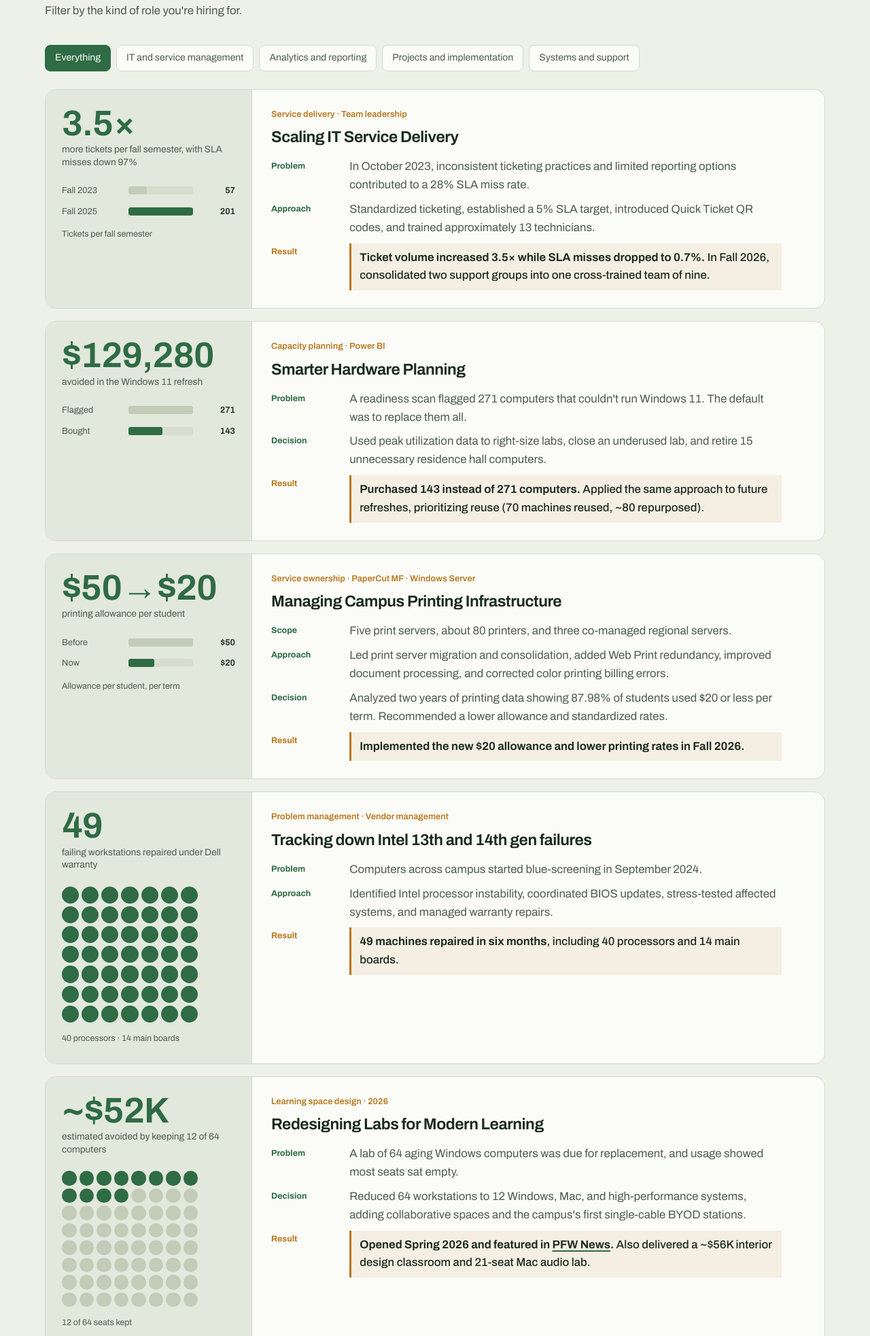
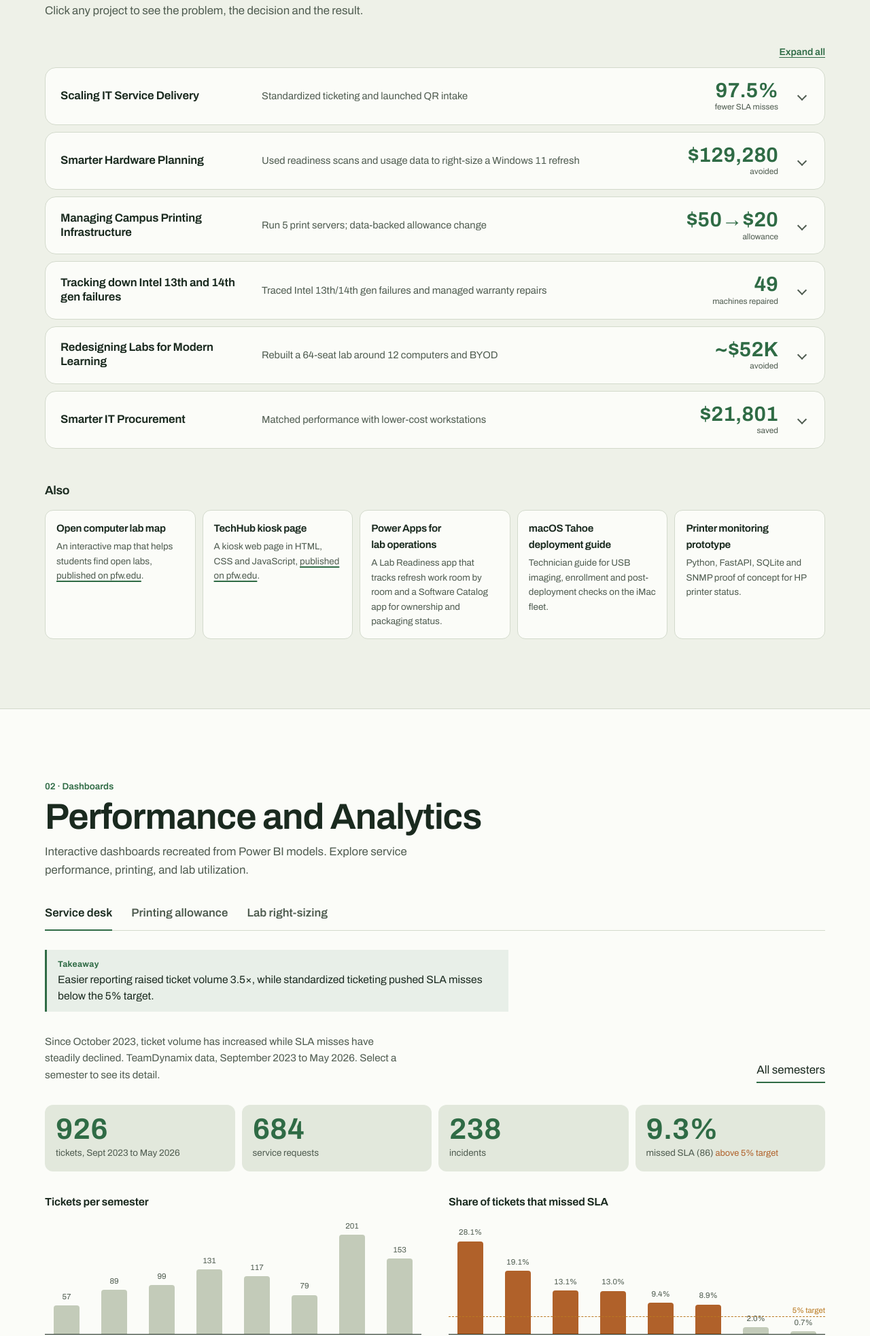
Before and after one commit to maktarimajed/maktarimajed.github.io, a plain HTML site: page index.html in a window 1280 px wide. Shown: the part 1095-3060 px from the top of the page at 68% size. Drawn offline with Linux system fonts and the light colour scheme.

Commit message:
Collapsible project summary; remove role filter
Co-Authored-By: Claude Opus 5.5 <noreply@anthropic.com>

```diff
--- a/index.html
+++ b/index.html
@@ -315,6 +315,32 @@ footer .in{display:flex;flex-wrap:wrap;justify-content:space-between;gap:6px 24p
 .slapair div:last-child{text-align:right}
 .slapair div:last-child b{color:var(--bgold)}
 .slapair span{font-size:.8rem;color:var(--bmid)}
+/* collapsible case rows */
+#cases{gap:10px}
+details.case{display:block;grid-template-columns:none;overflow:hidden}
+details.case > summary{list-style:none;cursor:pointer;display:grid;grid-template-columns:minmax(0,17rem) minmax(0,1fr) auto 22px;gap:6px 24px;align-items:center;padding:18px 22px}
+details.case > summary::-webkit-details-marker{display:none}
+details.case > summary:hover .s-title{color:var(--accent)}
+.s-title{font-weight:650;font-size:1.05rem;letter-spacing:-.01em;line-height:1.25}
+.s-line{color:var(--mid);font-size:.92rem;line-height:1.4}
+.s-fig{text-align:right;line-height:1}
+.s-fig b{display:block;font-stretch:66%;font-weight:650;font-size:1.9rem;color:var(--accent)}
+.s-fig small{font-size:.74rem;color:var(--mid)}
+.s-chev{width:10px;height:10px;border-right:2px solid var(--mid);border-bottom:2px solid var(--mid);transform:rotate(45deg);justify-self:center;transition:transform .2s}
+details.case[open] .s-chev{transform:rotate(225deg)}
+details.case[open] > summary{border-bottom:1px solid var(--line)}
+.case-body{display:grid;grid-template-columns:minmax(0,19rem) minmax(0,1fr)}
+.case-tools{display:flex;justify-content:flex-end;margin-bottom:10px}
+.expand-all{font-size:.88rem;color:var(--accent);font-weight:600;text-decoration:underline;text-underline-offset:3px}
+@media (max-width:760px){
+  details.case > summary{grid-template-columns:minmax(0,1fr) auto 18px;padding:16px}
+  .s-line{grid-column:1/2;grid-row:2}
+  .s-title{grid-column:1/2}
+  .s-fig{grid-row:1/3;grid-column:2}
+  .s-chev{grid-row:1/3;grid-column:3}
+  .s-fig b{font-size:1.6rem}
+  .case-body{grid-template-columns:1fr}
+}
 @media (prefers-reduced-motion:reduce){*{transition:none!important}html{scroll-behavior:auto}}
 </style>
 <script type="text/javascript">
@@ -381,40 +407,52 @@ footer .in{display:flex;flex-wrap:wrap;justify-content:space-between;gap:6px 24p
   <div class="in">
     <div class="sec-h">
       <div><span class="n">01 · Selected work</span><h2 id="work-h">Challenges, decisions, and results</h2></div>
-      <p>Filter by the kind of role you're hiring for.</p>
+      <p>Click any project to see the problem, the decision and the result.</p>
     </div>
-    <div class="chips" role="group" aria-label="Role type" id="lenses">
-      <button class="chip" type="button" data-lens="all" aria-pressed="true">Everything</button>
-      <button class="chip" type="button" data-lens="it-management" aria-pressed="false">IT and service management</button>
-      <button class="chip" type="button" data-lens="analytics" aria-pressed="false">Analytics and reporting</button>
-      <button class="chip" type="button" data-lens="projects" aria-pressed="false">Projects and implementation</button>
-      <button class="chip" type="button" data-lens="systems" aria-pressed="false">Systems and support</button>
-    </div>
+    <div class="case-tools"><button type="button" class="expand-all" id="expandAll" aria-expanded="false">Expand all</button></div>
     <div id="cases">
-      <article class="case" data-lenses="it-management">
-        <div class="viz"><b class="fig">3.5×</b><p class="figl">more tickets per fall semester, with SLA misses down 97%</p><div class="mbars"><div class="mb"><span>Fall 2023</span><div class="mbt"><div class="mbf mute" style="width:28.4%"></div></div><b>57</b></div><div class="mb"><span>Fall 2025</span><div class="mbt"><div class="mbf " style="width:100%"></div></div><b>201</b></div></div><p class="vizcap"><span>Tickets per fall semester</span></p></div>
-        <div class="txt"><p class="meta">Service delivery · Team leadership</p><h3>Scaling IT Service Delivery</h3><dl class="pcr"><dt>Problem</dt><dd>In October 2023, inconsistent ticketing practices and limited reporting options contributed to a 28% SLA miss rate.</dd><dt>Approach</dt><dd>Standardized ticketing, established a 5% SLA target, introduced Quick Ticket QR codes, and trained approximately 13 technicians.</dd><dt class="res">Result</dt><dd class="res"><b>Ticket volume increased 3.5× while SLA misses dropped to 0.7%.</b> In Fall 2026, consolidated two support groups into one cross-trained team of nine.</dd></dl></div>
-      </article>
-      <article class="case" data-lenses="analytics it-management projects">
-        <div class="viz"><b class="fig">$129,280</b><p class="figl">avoided in the Windows 11 refresh</p><div class="mbars"><div class="mb"><span>Flagged</span><div class="mbt"><div class="mbf mute" style="width:100%"></div></div><b>271</b></div><div class="mb"><span>Bought</span><div class="mbt"><div class="mbf " style="width:52.8%"></div></div><b>143</b></div></div></div>
-        <div class="txt"><p class="meta">Capacity planning · Power BI</p><h3>Smarter Hardware Planning</h3><dl class="pcr"><dt>Problem</dt><dd>A readiness scan flagged 271 computers that couldn't run Windows 11. The default was to replace them all.</dd><dt>Decision</dt><dd>Used peak utilization data to right-size labs, close an underused lab, and retire 15 unnecessary residence hall computers.</dd><dt class="res">Result</dt><dd class="res"><b>Purchased 143 instead of 271 computers.</b> Applied the same approach to future refreshes, prioritizing reuse (70 machines reused, ~80 repurposed).</dd></dl></div>
-      </article>
-      <article class="case" data-lenses="systems it-management analytics">
-        <div class="viz"><b class="fig">$50→$20</b><p class="figl">printing allowance per student</p><div class="mbars"><div class="mb"><span>Before</span><div class="mbt"><div class="mbf mute" style="width:100%"></div></div><b>$50</b></div><div class="mb"><span>Now</span><div class="mbt"><div class="mbf " style="width:40%"></div></div><b>$20</b></div></div><p class="vizcap"><span>Allowance per student, per term</span></p></div>
-        <div class="txt"><p class="meta">Service ownership · PaperCut MF · Windows Server</p><h3>Managing Campus Printing Infrastructure</h3><dl class="pcr"><dt>Scope</dt><dd>Five print servers, about 80 printers, and three co-managed regional servers.</dd><dt>Approach</dt><dd>Led print server migration and consolidation, added Web Print redundancy, improved document processing, and corrected color printing billing errors.</dd><dt>Decision</dt><dd>Analyzed two years of printing data showing 87.98% of students used $20 or less per term. Recommended a lower allowance and standardized rates.</dd><dt class="res">Result</dt><dd class="res"><b>Implemented the new $20 allowance and lower printing rates in Fall 2026.</b></dd></dl></div>
-      </article>
-      <article class="case" data-lenses="systems it-management">
-        <div class="viz"><b class="fig">49</b><p class="figl">failing workstations repaired under Dell warranty</p><div class="dots" style="--c:7" role="img" aria-label="49 of 49 highlighted"><i class="on"></i><i class="on"></i><i class="on"></i><i class="on"></i><i class="on"></i><i class="on"></i><i class="on"></i><i class="on"></i><i class="on"></i><i class="on"></i><i class="on"></i><i class="on"></i><i class="on"></i><i class="on"></i><i class="on"></i><i class="on"></i><i class="on"></i><i class="on"></i><i class="on"></i><i class="on"></i><i class="on"></i><i class="on"></i><i class="on"></i><i class="on"></i><i class="on"></i><i class="on"></i><i class="on"></i><i class="on"></i><i class="on"></i><i class="on"></i><i class="on"></i><i class="on"></i><i class="on"></i><i class="on"></i><i class="on"></i><i class="on"></i><i class="on"></i><i class="on"></i><i class="on"></i><i class="on"></i><i class="on"></i><i class="on"></i><i class="on"></i><i class="on"></i><i class="on"></i><i class="on"></i><i class="on"></i><i class="on"></i><i class="on"></i></div><p class="vizcap"><span>40 processors · 14 main boards</span></p></div>
-        <div class="txt"><p class="meta">Problem management · Vendor management</p><h3>Tracking down Intel 13th and 14th gen failures</h3><dl class="pcr"><dt>Problem</dt><dd>Computers across campus started blue-screening in September 2024.</dd><dt>Approach</dt><dd>Identified Intel processor instability, coordinated BIOS updates, stress-tested affected systems, and managed warranty repairs.</dd><dt class="res">Result</dt><dd class="res"><b>49 machines repaired in six months</b>, including 40 processors and 14 main boards.</dd></dl></div>
-      </article>
-      <article class="case" data-lenses="projects it-management">
-        <div class="viz"><b class="fig">~$52K</b><p class="figl">estimated avoided by keeping 12 of 64 computers</p><div class="dots" style="--c:8" role="img" aria-label="12 of 64 highlighted"><i class="on"></i><i class="on"></i><i class="on"></i><i class="on"></i><i class="on"></i><i class="on"></i><i class="on"></i><i class="on"></i><i class="on"></i><i class="on"></i><i class="on"></i><i class="on"></i><i class=""></i><i class=""></i><i class=""></i><i class=""></i><i class=""></i><i class=""></i><i class=""></i><i class=""></i><i class=""></i><i class=""></i><i class=""></i><i class=""></i><i class=""></i><i class=""></i><i class=""></i><i class=""></i><i class=""></i><i class=""></i><i class=""></i><i class=""></i><i class=""></i><i class=""></i><i class=""></i><i class=""></i><i class=""></i><i class=""></i><i class=""></i><i class=""></i><i class=""></i><i class=""></i><i class=""></i><i class=""></i><i class=""></i><i class=""></i><i class=""></i><i class=""></i><i class=""></i><i class=""></i><i class=""></i><i class=""></i><i class=""></i><i class=""></i><i class=""></i><i class=""></i><i class=""></i><i class=""></i><i class=""></i><i class=""></i><i class=""></i><i class=""></i><i class=""></i><i class=""></i></div><p class="vizcap"><span>12 of 64 seats kept</span></p></div>
-        <div class="txt"><p class="meta">Learning space design · 2026</p><h3>Redesigning Labs for Modern Learning</h3><dl class="pcr"><dt>Problem</dt><dd>A lab of 64 aging Windows computers was due for replacement, and usage showed most seats sat empty.</dd><dt>Decision</dt><dd>Reduced 64 workstations to 12 Windows, Mac, and high-performance systems, adding collaborative spaces and the campus's first single-cable BYOD stations.</dd><dt class="res">Result</dt><dd class="res"><b>Opened Spring 2026 and featured in <a href="https://www.pfw.edu/news-center/refurbished-kettler-computer-lab-offers-new-options" target="_blank" rel="noopener">PFW News</a>.</b> Also delivered a ~$56K interior design classroom and 21-seat Mac audio lab.</dd></dl></div>
-      </article>
-      <article class="case" data-lenses="projects it-management systems">
-        <div class="viz"><b class="fig">$21,801</b><p class="figl">saved on a 22-seat esports lab</p><div class="mbars"><div class="mb"><span>Alienware quote</span><div class="mbt"><div class="mbf mute" style="width:100%"></div></div><b>$74.4K</b></div><div class="mb"><span>Dell, ordered</span><div class="mbt"><div class="mbf " style="width:70.7%"></div></div><b>$52.6K</b></div></div><p class="vizcap"><span>22-seat esports lab</span></p></div>
-        <div class="txt"><p class="meta">Spend and vendor management</p><h3>Smarter IT Procurement</h3><dl class="pcr"><dt>Scope</dt><dd>Manage approximately $200K in annual equipment planning, procurement, and warranty coordination.</dd><dt>Decision</dt><dd>Selected comparable Dell Pro Max workstations at $2,392 instead of $3,383 Alienware systems.</dd><dt class="res">Result</dt><dd class="res"><b>Reduced workstation costs by 29% without sacrificing performance.</b></dd></dl></div>
-      </article>
+      <details class="case">
+        <summary><span class="s-title">Scaling IT Service Delivery</span><span class="s-line">Standardized ticketing and launched QR intake</span><span class="s-fig"><b>97.5%</b><small>fewer SLA misses</small></span><span class="s-chev" aria-hidden="true"></span></summary>
+        <div class="case-body">
+          <div class="viz"><b class="fig">3.5×</b><p class="figl">more tickets per fall semester, with SLA misses down 97%</p><div class="mbars"><div class="mb"><span>Fall 2023</span><div class="mbt"><div class="mbf mute" style="width:28.4%"></div></div><b>57</b></div><div class="mb"><span>Fall 2025</span><div class="mbt"><div class="mbf " style="width:100%"></div></div><b>201</b></div></div><p class="vizcap"><span>Tickets per fall semester</span></p></div>
+          <div class="txt"><p class="meta">Service delivery · Team leadership</p><dl class="pcr"><dt>Problem</dt><dd>In October 2023, inconsistent ticketing practices and limited reporting options contributed to a 28% SLA miss rate.</dd><dt>Approach</dt><dd>Standardized ticketing, established a 5% SLA target, introduced Quick Ticket QR codes, and trained approximately 13 technicians.</dd><dt class="res">Result</dt><dd class="res"><b>Ticket volume increased 3.5× while SLA misses dropped to 0.7%.</b> In Fall 2026, consolidated two support groups into one cross-trained team of nine.</dd></dl></div>
+        </div>
+      </details>
+      <details class="case">
+        <summary><span class="s-title">Smarter Hardware Planning</span><span class="s-line">Used readiness scans and usage data to right-size a Windows 11 refresh</span><span class="s-fig"><b>$129,280</b><small>avoided</small></span><span class="s-chev" aria-hidden="true"></span></summary>
+        <div class="case-body">
+          <div class="viz"><b class="fig">$129,280</b><p class="figl">avoided in the Windows 11 refresh</p><div class="mbars"><div class="mb"><span>Flagged</span><div class="mbt"><div class="mbf mute" style="width:100%"></div></div><b>271</b></div><div class="mb"><span>Bought</span><div class="mbt"><div class="mbf " style="width:52.8%"></div></div><b>143</b></div></div></div>
+          <div class="txt"><p class="meta">Capacity planning · Power BI</p><dl class="pcr"><dt>Problem</dt><dd>A readiness scan flagged 271 computers that couldn't run Windows 11. The default was to replace them all.</dd><dt>Decision</dt><dd>Used peak utilization data to right-size labs, close an underused lab, and retire 15 unnecessary residence hall computers.</dd><dt class="res">Result</dt><dd class="res"><b>Purchased 143 instead of 271 computers.</b> Applied the same approach to future refreshes, prioritizing reuse (70 machines reused, ~80 repurposed).</dd></dl></div>
+        </div>
+      </details>
+      <details class="case">
+        <summary><span class="s-title">Managing Campus Printing Infrastructure</span><span class="s-line">Run 5 print servers; data-backed allowance change</span><span class="s-fig"><b>$50→$20</b><small>allowance</small></span><span class="s-chev" aria-hidden="true"></span></summary>
+        <div class="case-body">
+          <div class="viz"><b class="fig">$50→$20</b><p class="figl">printing allowance per student</p><div class="mbars"><div class="mb"><span>Before</span><div class="mbt"><div class="mbf mute" style="width:100%"></div></div><b>$50</b></div><div class="mb"><span>Now</span><div class="mbt"><div class="mbf " style="width:40%"></div></div><b>$20</b></div></div><p class="vizcap"><span>Allowance per student, per term</span></p></div>
+          <div class="txt"><p class="meta">Service ownership · PaperCut MF · Windows Server</p><dl class="pcr"><dt>Scope</dt><dd>Five print servers, about 80 printers, and three co-managed regional servers.</dd><dt>Approach</dt><dd>Led print server migration and consolidation, added Web Print redundancy, improved document processing, and corrected color printing billing errors.</dd><dt>Decision</dt><dd>Analyzed two years of printing data showing 87.98% of students used $20 or less per term. Recommended a lower allowance and standardized rates.</dd><dt class="res">Result</dt><dd class="res"><b>Implemented the new $20 allowance and lower printing rates in Fall 2026.</b></dd></dl></div>
+        </div>
+      </details>
+      <details class="case">
+        <summary><span class="s-title">Tracking down Intel 13th and 14th gen failures</span><span class="s-line">Traced Intel 13th/14th gen failures and managed warranty repairs</span><span class="s-fig"><b>49</b><small>machines repaired</small></span><span class="s-chev" aria-hidden="true"></span></summary>
+        <div class="case-body">
+          <div class="viz"><b class="fig">49</b><p class="figl">failing workstations repaired under Dell warranty</p><div class="dots" style="--c:7" role="img" aria-label="49 of 49 highlighted"><i class="on"></i><i class="on"></i><i class="on"></i><i class="on"></i><i class="on"></i><i class="on"></i><i class="on"></i><i class="on"></i><i class="on"></i><i class="on"></i><i class="on"></i><i class="on"></i><i class="on"></i><i class="on"></i><i class="on"></i><i class="on"></i><i class="on"></i><i class="on"></i><i class="on"></i><i class="on"></i><i class="on"></i><i class="on"></i><i class="on"></i><i class="on"></i><i class="on"></i><i class="on"></i><i class="on"></i><i class="on"></i><i class="on"></i><i class="on"></i><i class="on"></i><i class="on"></i><i class="on"></i><i class="on"></i><i class="on"></i><i class="on"></i><i class="on"></i><i class="on"></i><i class="on"></i><i class="on"></i><i class="on"></i><i class="on"></i><i class="on"></i><i class="on"></i><i class="on"></i><i class="on"></i><i class="on"></i><i class="on"></i><i class="on"></i></div><p class="vizcap"><span>40 processors · 14 main boards</span></p></div>
+          <div class="txt"><p class="meta">Problem management · Vendor management</p><dl class="pcr"><dt>Problem</dt><dd>Computers across campus started blue-screening in September 2024.</dd><dt>Approach</dt><dd>Identified Intel processor instability, coordinated BIOS updates, stress-tested affected systems, and managed warranty repairs.</dd><dt class="res">Result</dt><dd class="res"><b>49 machines repaired in six months</b>, including 40 processors and 14 main boards.</dd></dl></div>
+        </div>
+      </details>
+      <details class="case">
+        <summary><span class="s-title">Redesigning Labs for Modern Learning</span><span class="s-line">Rebuilt a 64-seat lab around 12 computers and BYOD</span><span class="s-fig"><b>~$52K</b><small>avoided</small></span><span class="s-chev" aria-hidden="true"></span></summary>
+        <div class="case-body">
+          <div class="viz"><b class="fig">~$52K</b><p class="figl">estimated avoided by keeping 12 of 64 computers</p><div class="dots" style="--c:8" role="img" aria-label="12 of 64 highlighted"><i class="on"></i><i class="on"></i><i class="on"></i><i class="on"></i><i class="on"></i><i class="on"></i><i class="on"></i><i class="on"></i><i class="on"></i><i class="on"></i><i class="on"></i><i class="on"></i><i class=""></i><i class=""></i><i class=""></i><i class=""></i><i class=""></i><i class=""></i><i class=""></i><i class=""></i><i class=""></i><i class=""></i><i class=""></i><i class=""></i><i class=""></i><i class=""></i><i class=""></i><i class=""></i><i class=""></i><i class=""></i><i class=""></i><i class=""></i><i class=""></i><i class=""></i><i class=""></i><i class=""></i><i class=""></i><i class=""></i><i class=""></i><i class=""></i><i class=""></i><i class=""></i><i class=""></i><i class=""></i><i class=""></i><i class=""></i><i class=""></i><i class=""></i><i class=""></i><i class=""></i><i class=""></i><i class=""></i><i class=""></i><i class=""></i><i class=""></i><i class=""></i><i class=""></i><i class=""></i><i class=""></i><i class=""></i><i class=""></i><i class=""></i><i class=""></i><i class=""></i></div><p class="vizcap"><span>12 of 64 seats kept</span></p></div>
+          <div class="txt"><p class="meta">Learning space design · 2026</p><dl class="pcr"><dt>Problem</dt><dd>A lab of 64 aging Windows computers was due for replacement, and usage showed most seats sat empty.</dd><dt>Decision</dt><dd>Reduced 64 workstations to 12 Windows, Mac, and high-performance systems, adding collaborative spaces and the campus's first single-cable BYOD stations.</dd><dt class="res">Result</dt><dd class="res"><b>Opened Spring 2026 and featured in <a href="https://www.pfw.edu/news-center/refurbished-kettler-computer-lab-offers-new-options" target="_blank" rel="noopener">PFW News</a>.</b> Also delivered a ~$56K interior design classroom and 21-seat Mac audio lab.</dd></dl></div>
+        </div>
+      </details>
+      <details class="case">
+        <summary><span class="s-title">Smarter IT Procurement</span><span class="s-line">Matched performance with lower-cost workstations</span><span class="s-fig"><b>$21,801</b><small>saved</small></span><span class="s-chev" aria-hidden="true"></span></summary>
+        <div class="case-body">
+          <div class="viz"><b class="fig">$21,801</b><p class="figl">saved on a 22-seat esports lab</p><div class="mbars"><div class="mb"><span>Alienware quote</span><div class="mbt"><div class="mbf mute" style="width:100%"></div></div><b>$74.4K</b></div><div class="mb"><span>Dell, ordered</span><div class="mbt"><div class="mbf " style="width:70.7%"></div></div><b>$52.6K</b></div></div><p class="vizcap"><span>22-seat esports lab</span></p></div>
+          <div class="txt"><p class="meta">Spend and vendor management</p><dl class="pcr"><dt>Scope</dt><dd>Manage approximately $200K in annual equipment planning, procurement, and warranty coordination.</dd><dt>Decision</dt><dd>Selected comparable Dell Pro Max workstations at $2,392 instead of $3,383 Alienware systems.</dd><dt class="res">Result</dt><dd class="res"><b>Reduced workstation costs by 29% without sacrificing performance.</b></dd></dl></div>
+        </div>
+      </details>
     </div>
     <h3 class="more-h">Also</h3>
     <div class="more" id="more">
@@ -769,6 +807,13 @@ footer .in{display:flex;flex-wrap:wrap;justify-content:space-between;gap:6px 24p
       navLinks.forEach(function(a){a.classList.toggle('on',a.getAttribute('href')==='#'+e.target.id);});}});},{rootMargin:'-45% 0px -50% 0px'});
     ['work','data','recognition','background','contact'].forEach(function(id){var el=$(id);if(el)io.observe(el);});
   }
+
+  var exp=document.getElementById('expandAll');
+  if(exp){exp.addEventListener('click',function(){
+    var open=exp.getAttribute('aria-expanded')!=='true';
+    [].forEach.call(document.querySelectorAll('#cases details.case'),function(d){d.open=open;});
+    exp.setAttribute('aria-expanded',open);exp.textContent=open?'Collapse all':'Expand all';
+  });}
 })();
 </script>
 </body>
```
